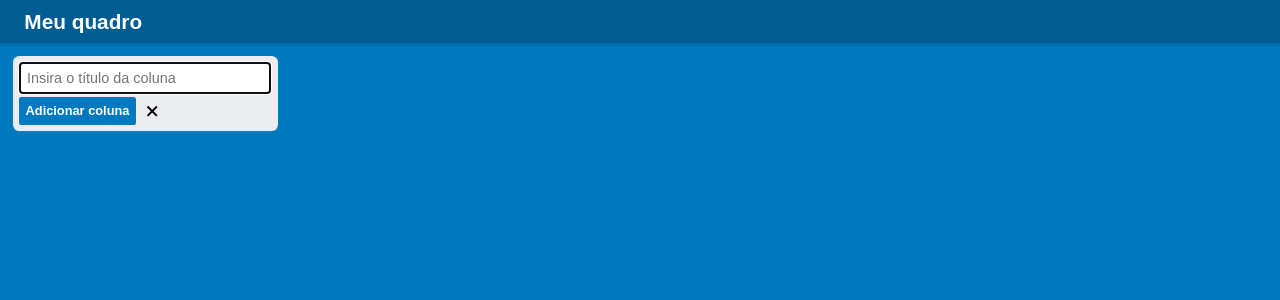
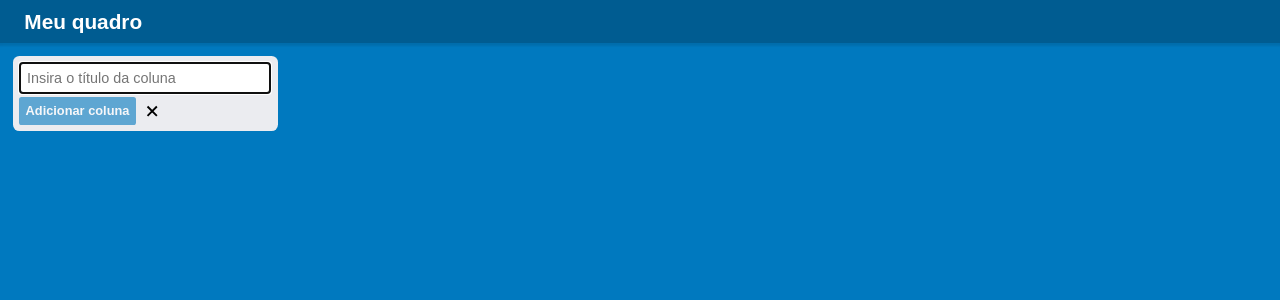
Before and after one commit to santanajoao/react-kanban-app, a React (Create React App) app: page / in a window 1280 px wide. Both pictures are taken after a click on the button "Adicionar uma coluna". Shown: the top 300 px of the page. Built offline with nearby package versions, Linux system fonts and the light colour scheme.

Commit message:
lógica para desativar botão do formulário adicionada

```diff
--- a/src/components/FormButton.jsx
+++ b/src/components/FormButton.jsx
@@ -44,6 +44,7 @@ export default class FormButton extends Component {
             <div className={ `${blockClassName}__btns-wrapper` }>
               <button
                 type="submit"
+                disabled={ !inputValue }
                 className={ `${blockClassName}__submit-btn` }
               >
                 { submitBtnText }
@@ -61,7 +62,8 @@ export default class FormButton extends Component {
           ) : (
           <button
             onClick={ this.handleAddingStatus }
-            className={ `${blockClassName}__plus-btn` }>
+            className={ `${blockClassName}__plus-btn` }
+          >
             <BsPlusLg className={ `${blockClassName}__add-icon` } />
             <span className={` ${blockClassName}__plus-btn-text` }>
               { openBtnText }
--- a/src/styles/AddBoardColumn.css
+++ b/src/styles/AddBoardColumn.css
@@ -63,6 +63,10 @@
   border: none;
 }
 
+.AddBoardColumn__submit-btn:disabled {
+  opacity: 60%;
+}
+
 .AddBoardColumn__submit-btn:hover {
   background-color: rgb(0, 130, 200);
 }
--- a/src/styles/BoardColumn.css
+++ b/src/styles/BoardColumn.css
@@ -149,6 +149,10 @@
   background-color: rgb(0, 130, 200);
 }
 
+.BoardColumn__submit-btn:disabled {
+  opacity: 50%;
+}
+
 .BoardColumn__close-form-btn {
   display: flex;
   align-items: center;
```
